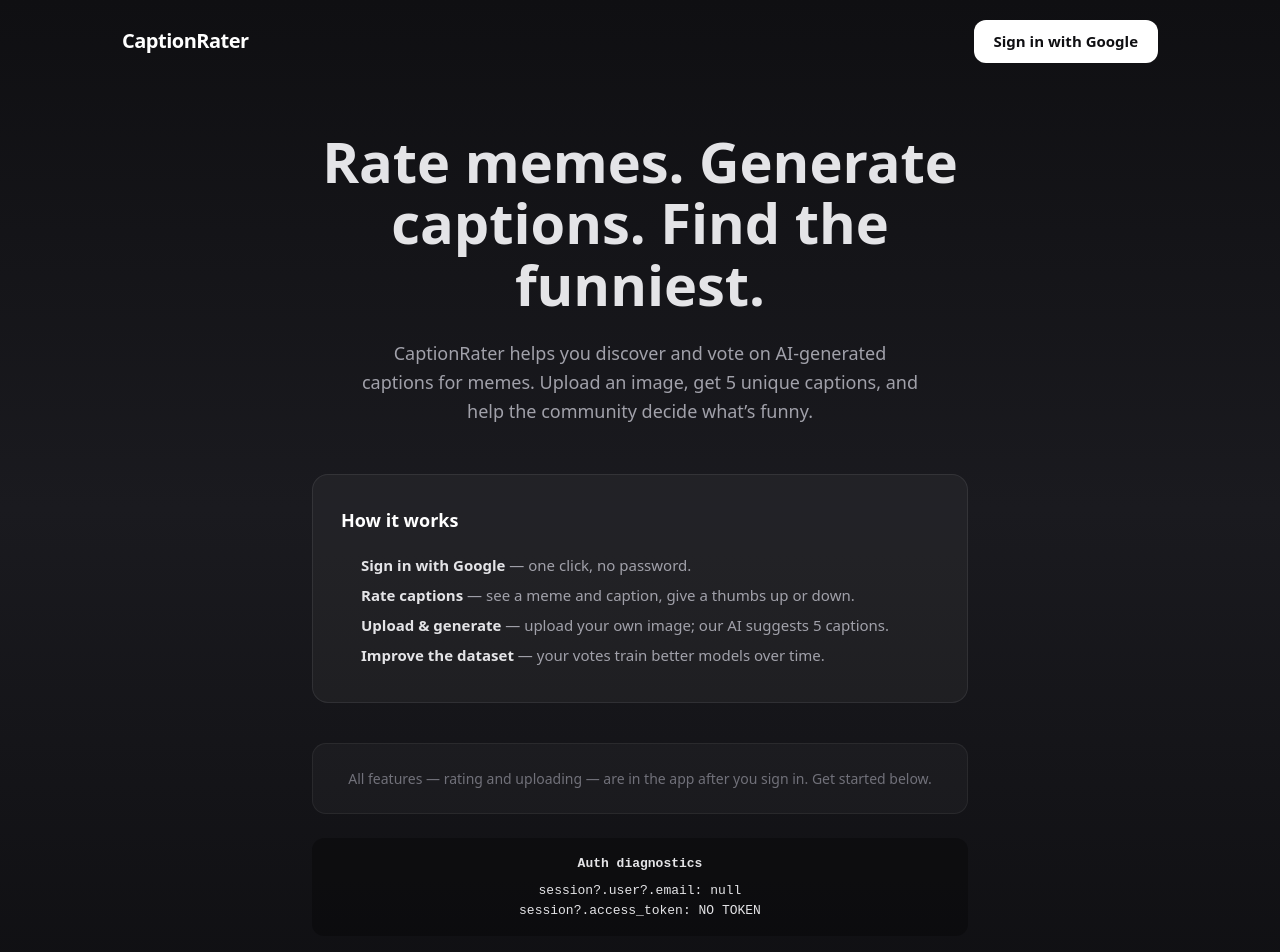
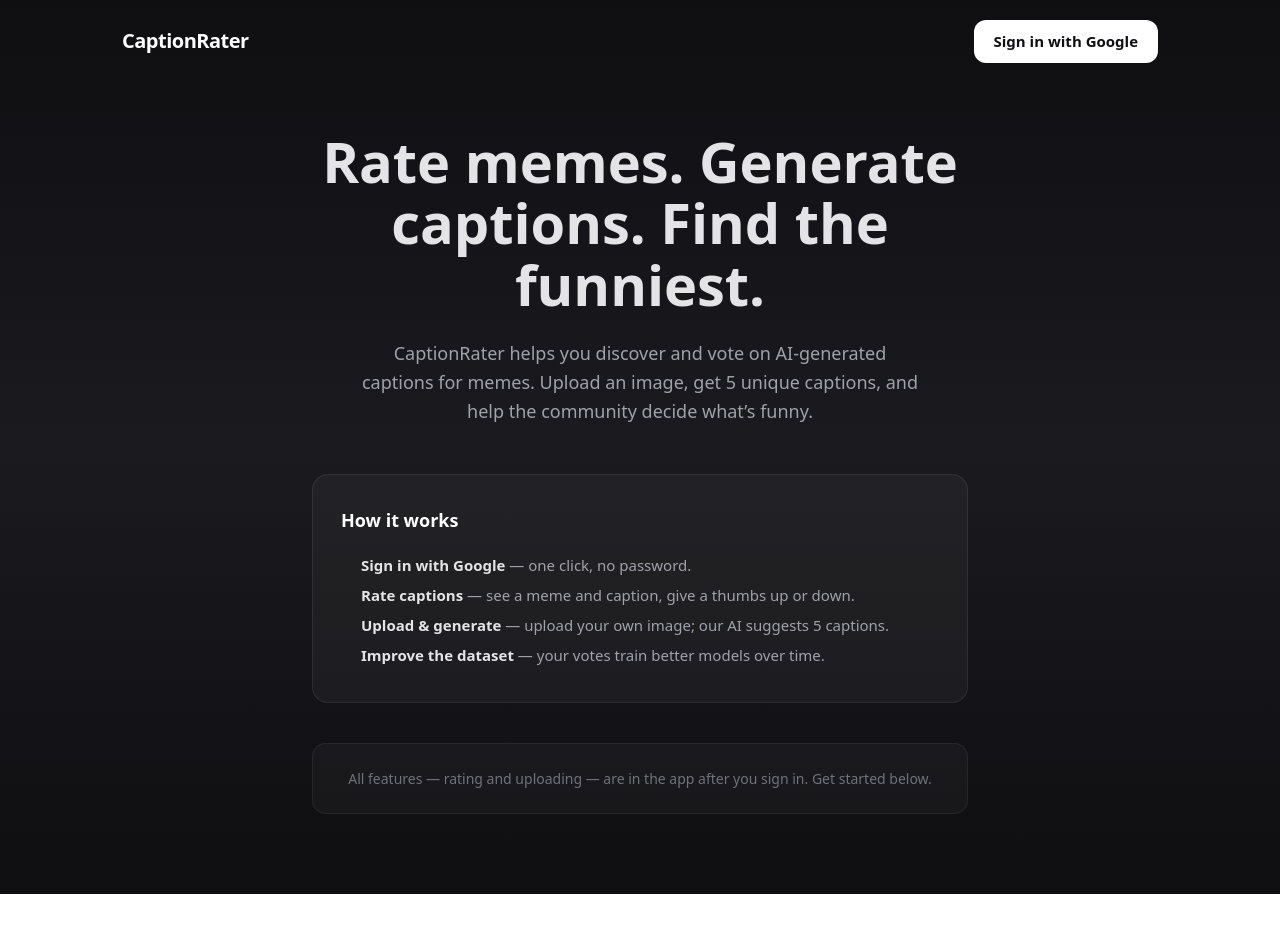
Before and after one commit to soomean05/hello-vercel, a Next.js app: page / in a window 1280 px wide. Shown: the top 952 px of the page. After the commit the page ends 894 px from the top, so only its background shows below. Built offline with nearby package versions, Linux system fonts and the light colour scheme; no server answers.

Commit message:
Remove auth diagnostics from homepage UI
The landing page should only show marketing/app entry UI, not session/token debug info.

Made-with: Cursor

```diff
--- a/app/page.tsx
+++ b/app/page.tsx
@@ -1,7 +1,6 @@
 import Link from "next/link";
 import { createSupabaseServerClient } from "@/lib/supabase/server";
 import HomeClient from "./home-client";
-import AuthDebug from "./components/AuthDebug";
 
 export const dynamic = "force-dynamic";
 export const revalidate = 0;
@@ -131,8 +130,6 @@ export default async function HomePage() {
             Get started below.
           </p>
         </div>
-
-        <AuthDebug />
       </section>
     </main>
   );
```
